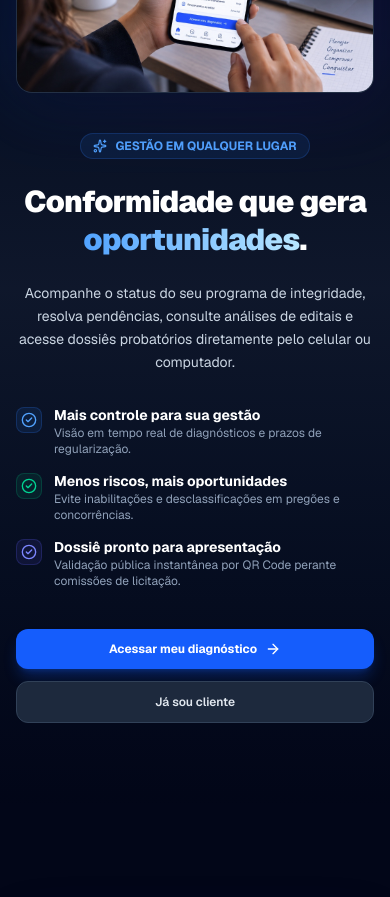
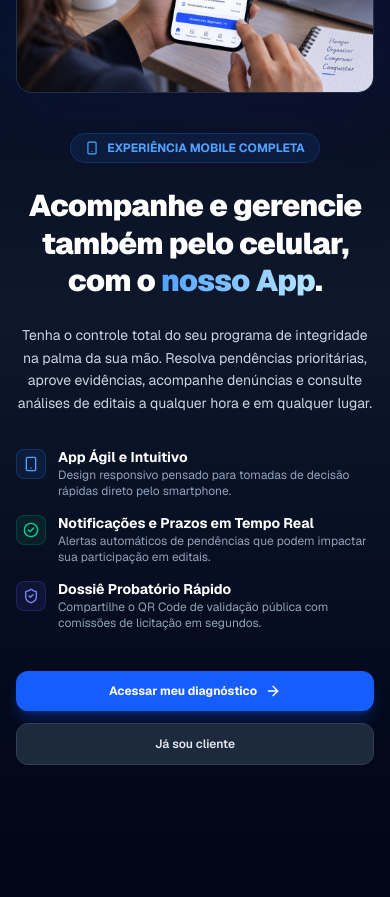
Before and after one commit to erictauzzar-a11y/licitcompliance, a Next.js app: page / in a window 390 px wide. Shown: the part 4600-5497 px from the top of the page. Built offline with nearby package versions, Linux system fonts and the light colour scheme.

Commit message:
copy(landing): update mobile section to emphasize managing via mobile app

```diff
--- a/src/app/page.tsx
+++ b/src/app/page.tsx
@@ -335,47 +335,47 @@ export default function HomePage() {
 
             {/* Lado Direito: Chamada Comercial e Benefícios */}
             <div className="lg:col-span-5 space-y-6 text-center lg:text-left">
-              <div className="inline-flex items-center gap-2 px-3 py-1 rounded-full bg-blue-500/10 text-blue-400 text-xs font-bold border border-blue-500/20">
-                <Sparkles className="w-3.5 h-3.5 text-blue-400" />
-                <span>GESTÃO EM QUALQUER LUGAR</span>
+              <div className="inline-flex items-center gap-2 px-3.5 py-1.5 rounded-full bg-blue-500/10 text-blue-400 text-xs font-bold border border-blue-500/20 backdrop-blur-sm">
+                <Smartphone className="w-3.5 h-3.5 text-blue-400" />
+                <span>EXPERIÊNCIA MOBILE COMPLETA</span>
               </div>
 
-              <h2 className="text-3xl sm:text-4xl font-black text-white tracking-tight leading-tight">
-                Conformidade que gera <span className="text-transparent bg-clip-text bg-gradient-to-r from-blue-400 to-sky-200">oportunidades</span>.
+              <h2 className="text-3xl sm:text-4xl lg:text-4xl font-black text-white tracking-tight leading-tight">
+                Acompanhe e gerencie também pelo celular, com o <span className="text-transparent bg-clip-text bg-gradient-to-r from-blue-400 to-sky-200">nosso App</span>.
               </h2>
 
               <p className="text-slate-300 text-sm sm:text-base leading-relaxed">
-                Acompanhe o status do seu programa de integridade, resolva pendências, consulte análises de editais e acesse dossiês probatórios diretamente pelo celular ou computador.
+                Tenha o controle total do seu programa de integridade na palma da sua mão. Resolva pendências prioritárias, aprove evidências, acompanhe denúncias e consulte análises de editais a qualquer hora e em qualquer lugar.
               </p>
 
               <div className="space-y-3.5 pt-2">
                 <div className="flex items-start gap-3 text-left">
-                  <div className="p-1 rounded-lg bg-blue-500/10 text-blue-400 mt-0.5 border border-blue-500/20">
-                    <CheckCircle2 className="w-4 h-4 text-blue-400" />
+                  <div className="p-1.5 rounded-lg bg-blue-500/10 text-blue-400 mt-0.5 border border-blue-500/20">
+                    <Smartphone className="w-4 h-4 text-blue-400" />
                   </div>
                   <div>
-                    <h4 className="text-sm font-bold text-white">Mais controle para sua gestão</h4>
-                    <p className="text-xs text-slate-400">Visão em tempo real de diagnósticos e prazos de regularização.</p>
+                    <h4 className="text-sm font-bold text-white">App Ágil e Intuitivo</h4>
+                    <p className="text-xs text-slate-400">Design responsivo pensado para tomadas de decisão rápidas direto pelo smartphone.</p>
                   </div>
                 </div>
 
                 <div className="flex items-start gap-3 text-left">
-                  <div className="p-1 rounded-lg bg-emerald-500/10 text-emerald-400 mt-0.5 border border-emerald-500/20">
+                  <div className="p-1.5 rounded-lg bg-emerald-500/10 text-emerald-400 mt-0.5 border border-emerald-500/20">
                     <CheckCircle2 className="w-4 h-4 text-emerald-400" />
                   </div>
                   <div>
-                    <h4 className="text-sm font-bold text-white">Menos riscos, mais oportunidades</h4>
-                    <p className="text-xs text-slate-400">Evite inabilitações e desclassificações em pregões e concorrências.</p>
+                    <h4 className="text-sm font-bold text-white">Notificações e Prazos em Tempo Real</h4>
+                    <p className="text-xs text-slate-400">Alertas automáticos de pendências que podem impactar sua participação em editais.</p>
                   </div>
                 </div>
 
                 <div className="flex items-start gap-3 text-left">
-                  <div className="p-1 rounded-lg bg-indigo-500/10 text-indigo-400 mt-0.5 border border-indigo-500/20">
-                    <CheckCircle2 className="w-4 h-4 text-indigo-400" />
+                  <div className="p-1.5 rounded-lg bg-indigo-500/10 text-indigo-400 mt-0.5 border border-indigo-500/20">
+                    <ShieldCheck className="w-4 h-4 text-indigo-400" />
                   </div>
                   <div>
-                    <h4 className="text-sm font-bold text-white">Dossiê pronto para apresentação</h4>
-                    <p className="text-xs text-slate-400">Validação pública instantânea por QR Code perante comissões de licitação.</p>
+                    <h4 className="text-sm font-bold text-white">Dossiê Probatório Rápido</h4>
+                    <p className="text-xs text-slate-400">Compartilhe o QR Code de validação pública com comissões de licitação em segundos.</p>
                   </div>
                 </div>
               </div>
```
